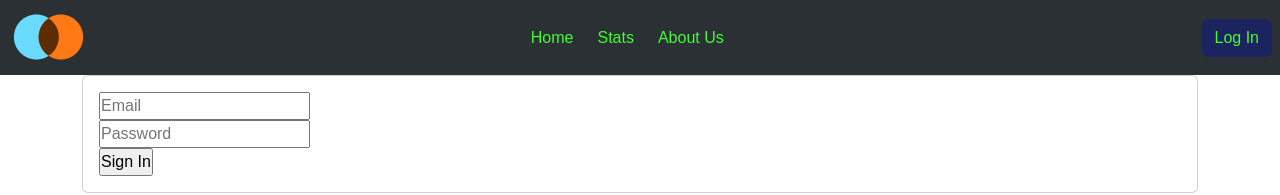
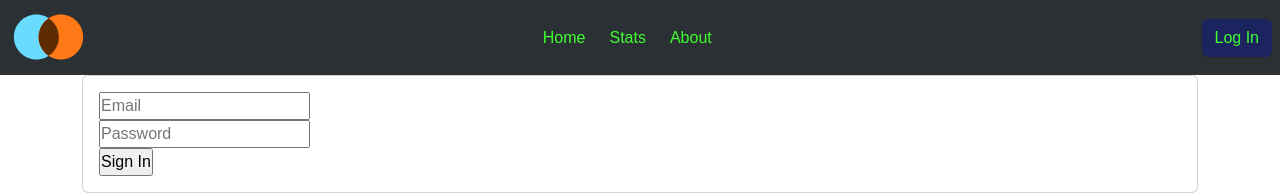
Before and after one commit to no1Gangster/Expense-Tracker, a React (Vite) app in the folder Frontend/: page /signin in a window 1280 px wide. Shown: the top 195 px of the page. Built offline with nearby package versions, Linux system fonts and the light colour scheme; no server answers; a web font is replaced by a local one.

Commit message:
Navbar on click dismiss

```diff
--- a/Frontend/src/App.css
+++ b/Frontend/src/App.css
@@ -11,6 +11,10 @@
 }
 .nav-link {
 	color: var(--neon-green) !important;
+	margin: 0 !important;
+}
+.clear-link {
+	text-decoration: none;
 }
 .navbar-items :hover {
 	border-bottom: 1px solid var(--neon-red);
--- a/Frontend/src/layout/Navbar.jsx
+++ b/Frontend/src/layout/Navbar.jsx
@@ -57,28 +57,44 @@ function Navbar() {
 							<ul className="navbar-nav justify-content-center flex-grow-1 d-flex pe-5 ">
 								<li className="nav-item navbar-items me-2">
 									<Link
-										className="nav-link"
+										className="clear-link"
 										aria-current="page"
 										to="/"
 										>
+										<p
+											data-bs-dismiss="offcanvas"
+											className="nav-link"
+											>
 											Home
+										</p>
 									</Link>
 								</li>
 								<li className="nav-item navbar-items me-2">
 								<Link
-										className="nav-link "
+										className="clear-link"
 										aria-current="page"
 										to="/stats"
 										>
+										<p
+											data-bs-dismiss="offcanvas"
+											className="nav-link"
+											>
 											Stats
+										</p>
 									</Link>
 								</li>
 								<li className="nav-item navbar-items">
 								<Link
-										className="nav-link"
+										className="clear-link"
+										aria-current="page"
 										to="/about"
 									>
-										About Us
+										<p
+											data-bs-dismiss="offcanvas"
+											className="nav-link"
+											>
+											About
+										</p>
 									</Link>
 								</li>
 							</ul>
```
Lines whose indentation alone changed are shown as unchanged.
